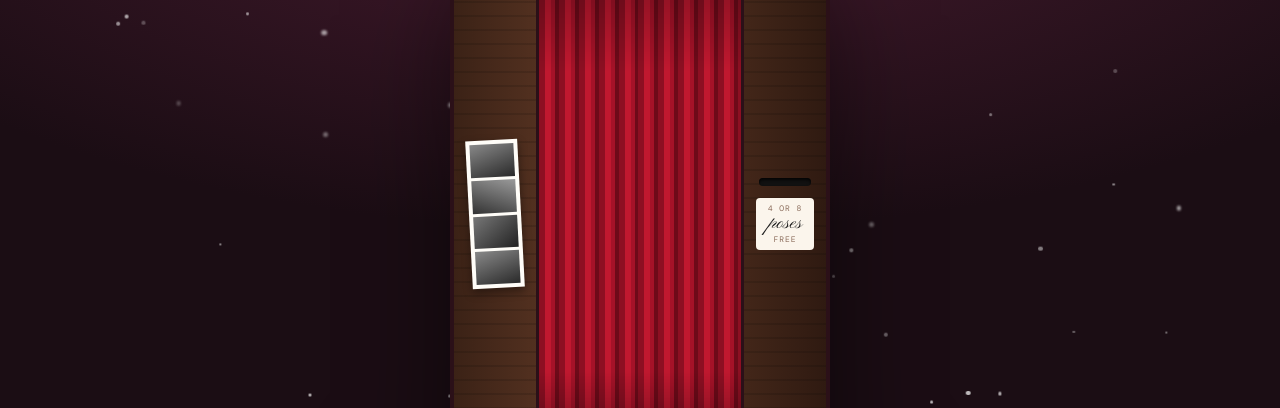
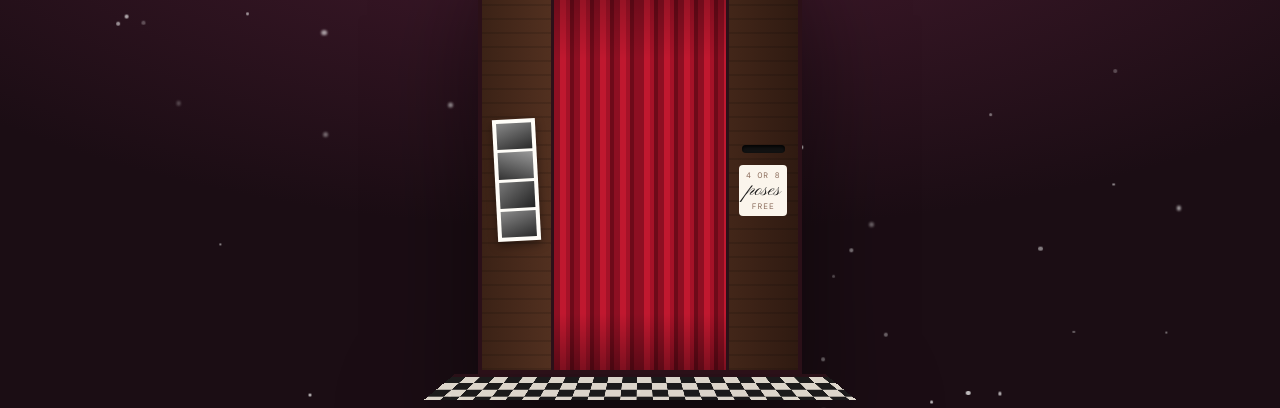
Before and after one commit to souwmo04/Christmas-themed-Photo-Booth, a website built with Vite: page index.html in a window 1280 px wide. Shown: the part 152-560 px from the top of the page. Built offline with nearby package versions, Linux system fonts and the light colour scheme.

Commit message:
Scale welcome booth with screen height so the button stays visible

```diff
--- a/src/styles/booth.css
+++ b/src/styles/booth.css
@@ -52,7 +52,8 @@
 }
 
 .booth {
-  width: min(380px, 88vw);
+  /* Scale with screen height too, so the button stays visible on laptops. */
+  width: min(380px, 88vw, max(220px, calc((100dvh - 330px) / 1.45)));
   display: flex;
   flex-direction: column;
   align-items: center;
```
